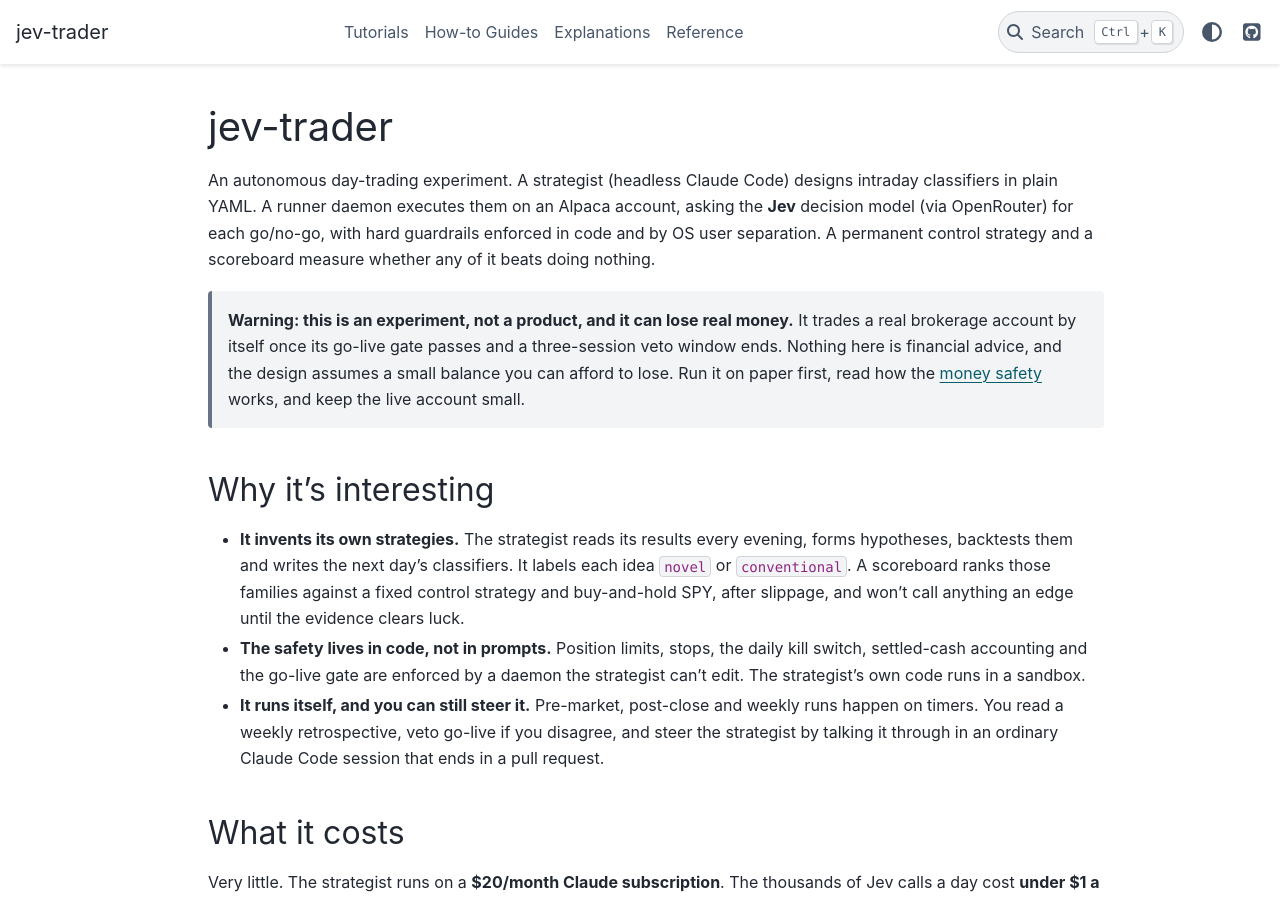
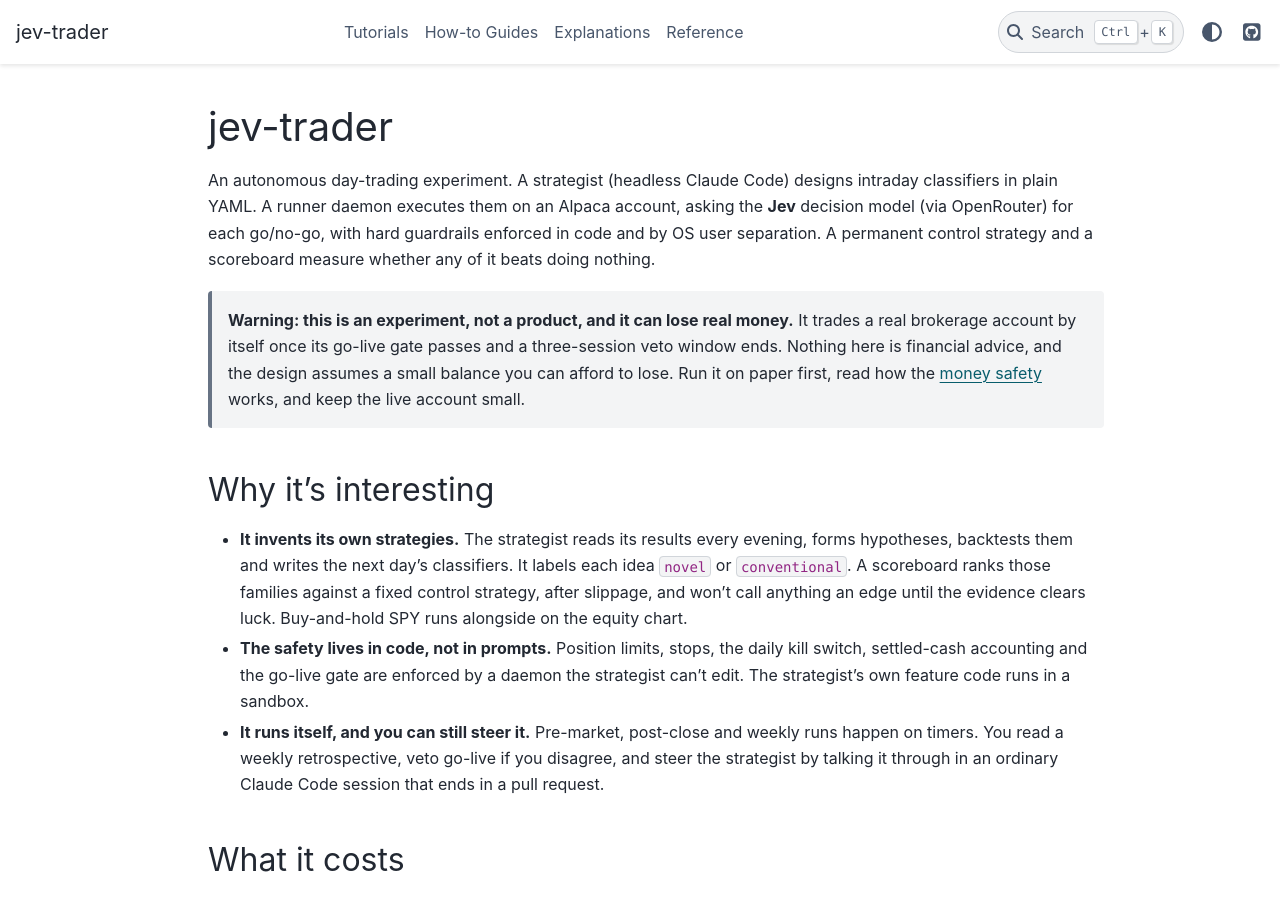
Before and after one commit to gilesknap/jev-trader, a Sphinx documentation site: the page built from docs/index.md, in a window 1280 px wide and 900 px high. Built offline with Sphinx 7.4.7 and the PyData theme 0.15.4, drawn with Linux system fonts in a browser that asks for light colours.

Commit message:
README and scope how-to: review fixes (scoreboard vs SPY chart, feature sandbox, complete SIP switch list)
Co-Authored-By: Claude Opus 5.5 (1M context) <noreply@anthropic.com>
Claude-Session: https://claude.ai/code/session_01GTLyHV8mTtTovuea5bhPuq

```diff
--- a/README.md
+++ b/README.md
@@ -17,12 +17,12 @@ it beats doing nothing.
 
 - **It invents its own strategies.** The strategist reads its results every evening, forms
   hypotheses, backtests them and writes the next day's classifiers. It labels each idea `novel`
-  or `conventional`. A scoreboard ranks those families against a fixed control strategy and
-  buy-and-hold SPY, after slippage, and won't call anything an edge until the evidence clears
-  luck.
+  or `conventional`. A scoreboard ranks those families against a fixed control strategy, after
+  slippage, and won't call anything an edge until the evidence clears luck. Buy-and-hold SPY
+  runs alongside on the equity chart.
 - **The safety lives in code, not in prompts.** Position limits, stops, the daily kill switch,
   settled-cash accounting and the go-live gate are enforced by a daemon the strategist can't
-  edit. The strategist's own code runs in a sandbox.
+  edit. The strategist's own feature code runs in a sandbox.
 - **It runs itself, and you can still steer it.** Pre-market, post-close and weekly runs happen
   on timers. You read a weekly retrospective, veto go-live if you disagree, and steer the
   strategist by talking it through in an ordinary Claude Code session that ends in a pull
```
Also changed, not shown: docs/how-to/widen-the-scope.md (+7 -4 lines).
